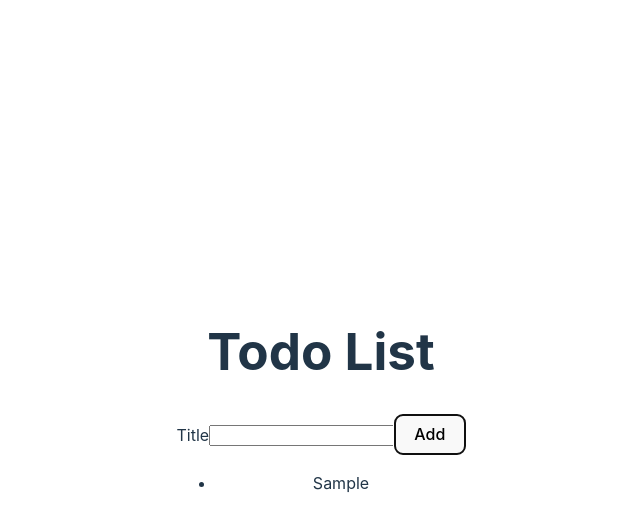
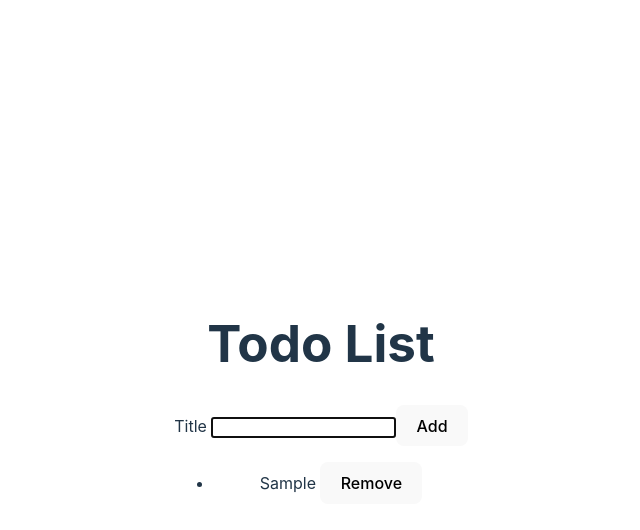
Before and after one commit to haibn/react-todo, a React (Vite) app: page / in a window 1280 px wide. Both pictures are taken after typing "Sample" into the empty fields and a click on the button "Add". Shown: the top 530 px of the page, without its empty margins (319-959 px from the left). Built offline with nearby package versions, Linux system fonts and the light colour scheme.

Commit message:
added resusable input/label component and auto-focus to input

```diff
--- a/eslint.config.js
+++ b/eslint.config.js
@@ -33,6 +33,7 @@ export default [
         'warn',
         { allowConstantExport: true },
       ],
+      "react/prop-types": 1,
     },
   },
 ]
--- a/src/AddTodoForm.jsx
+++ b/src/AddTodoForm.jsx
@@ -1,4 +1,5 @@
 import { useState } from "react";
+import InputWithLabel from "./InputWithLabel";
 
 function AddTodoForm({onAddTodo}) {
     let [todoTitle, setTodoTitle] = useState("");
@@ -19,8 +20,7 @@ function AddTodoForm({onAddTodo}) {
 
     return (
         <form onSubmit={handleAddTodo}>
-            <label htmlFor="todoTitle">Title</label>
-            <input id="todoTitle" name="title" value={todoTitle} onChange={handleTitleChange}></input>
+            <InputWithLabel todoTitle={todoTitle} handleTitleChange={handleTitleChange}> Title </InputWithLabel>
             <button type="submit">Add</button>
         </form>
     )
--- a/src/App.jsx
+++ b/src/App.jsx
@@ -5,8 +5,8 @@ import './App.css'
 import TodoList from './TodoList'
 import AddTodoForm from './AddTodoForm'
 
-function useSemiPersistentState(key, value) {
-  let [todoList, setTodoList] = useState(JSON.parse(localStorage.getItem("savedTodoList")) || []);
+function useSemiPersistentState() {
+  const [todoList, setTodoList] = useState(() => JSON.parse(localStorage.getItem("savedTodoList")) || []);
   useEffect(() => localStorage.setItem("savedTodoList", JSON.stringify(todoList)), [todoList]);
 
   return [todoList, setTodoList]
@@ -19,11 +19,16 @@ function App() {
     setTodoList([newTodo, ...todoList])
   }
 
+  function removeTodo(id) {
+    const newList = todoList.filter((item) => item.id !== id);
+    setTodoList(newList);
+  }
+
   return (
     <>
       <h1>Todo List</h1>
       <AddTodoForm onAddTodo={addTodo}/>
-      <TodoList todoList={todoList}/>
+      <TodoList todoList={todoList} onRemoveTodo={removeTodo}/>
     </>
   );
 }
--- /dev/null
+++ b/src/InputWithLabel.jsx
@@ -0,0 +1,16 @@
+import { useRef, useEffect } from "react";
+
+function InputWithLabel({todoTitle, handleTitleChange, children}) {
+
+    const inputRef = useRef();
+    useEffect(() => inputRef.current.focus());
+
+    return (
+        <>
+            <label htmlFor="todoTitle">{children}</label>
+            <input id="todoTitle" name="title" value={todoTitle} onChange={handleTitleChange} ref={inputRef}></input>
+        </>
+    )
+}
+
+export default InputWithLabel
--- a/src/TodoList.jsx
+++ b/src/TodoList.jsx
@@ -1,10 +1,10 @@
 import TodoListItem from "./TodoListItem";
 
-function TodoList({todoList}) {
+function TodoList({todoList, onRemoveTodo}) {
     return (
         <ul>
             {todoList.map((item) => {
-                return <TodoListItem key={item.id} todo={item}/>;
+                return <TodoListItem key={item.id} todo={item} onRemoveTodo={onRemoveTodo}/>;
             })}
         </ul>
     )
--- a/src/TodoListItem.jsx
+++ b/src/TodoListItem.jsx
@@ -1,6 +1,6 @@
-function TodoListItem({todo}) {
+function TodoListItem({todo, onRemoveTodo}) {
     return (
-        <li>{todo.title}</li>
+        <li>{todo.title} <button onClick={() => onRemoveTodo(todo.id)}>Remove</button></li>
     );
 }
 
```
